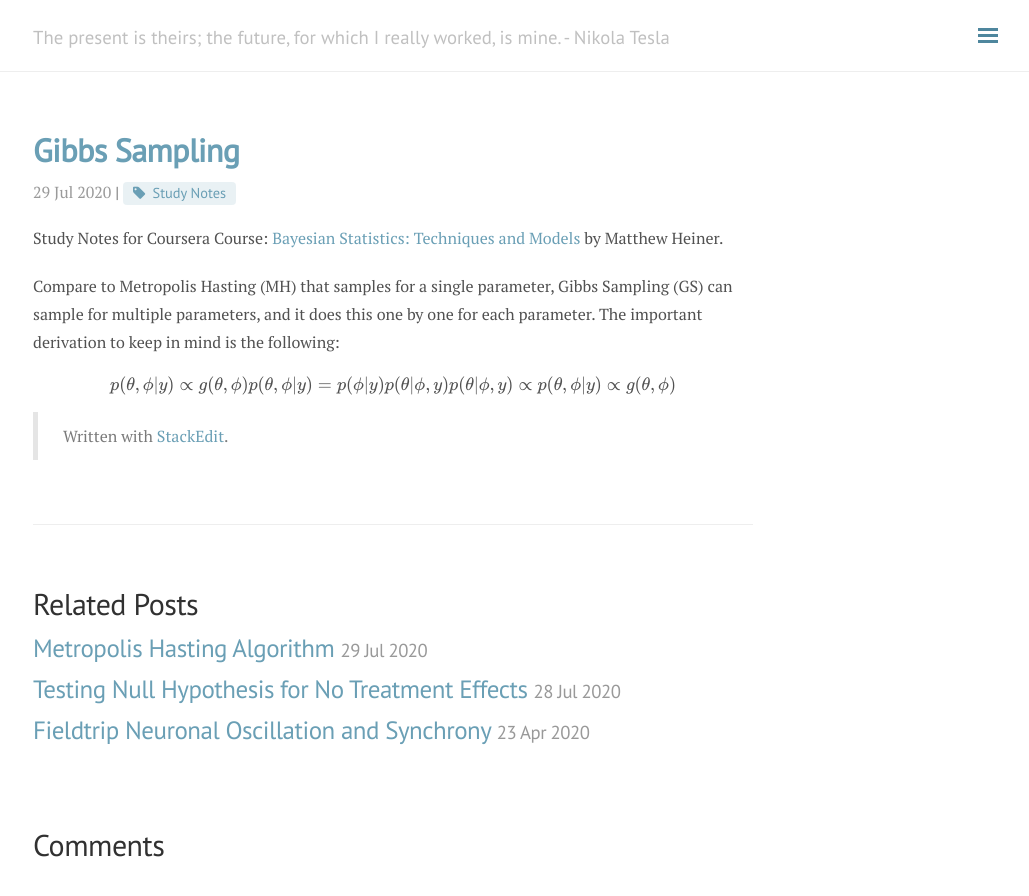
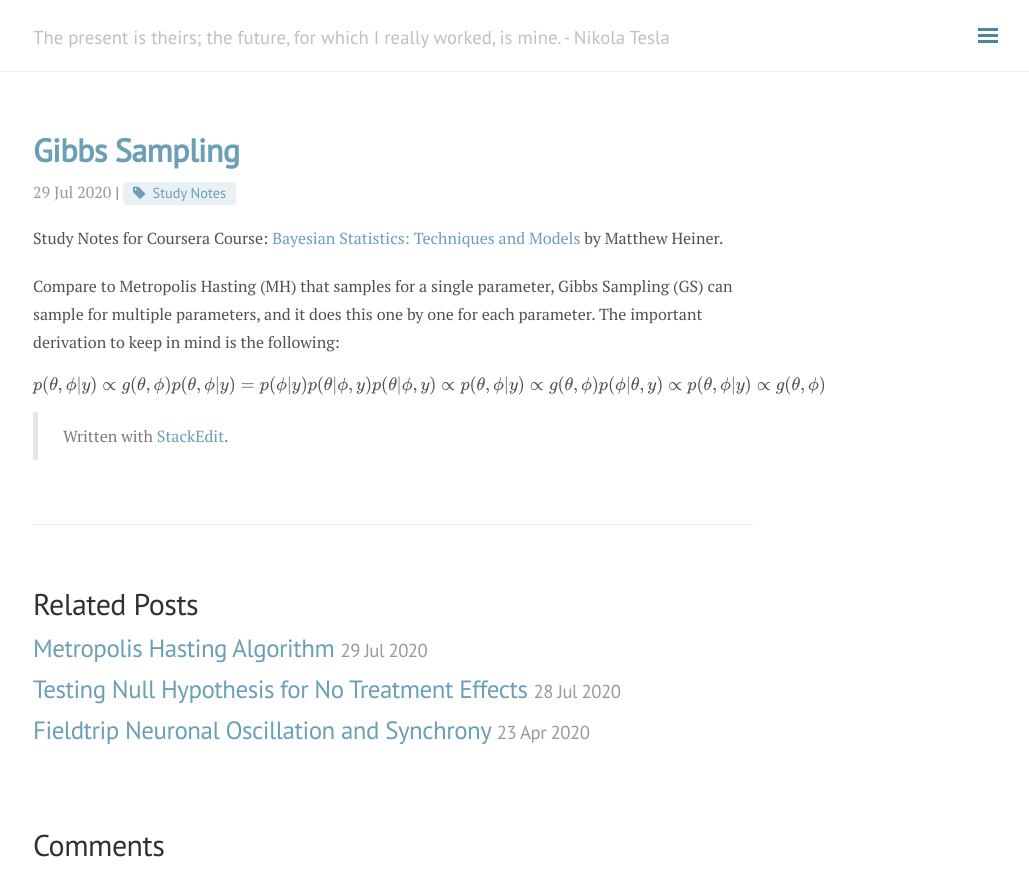
Before and after one commit to andylikescodes/andylikescodes.github.io, a Jekyll site: the page built from _posts/2020-07-29-Gibbs-Sampling.md, in a window 1280 px wide. Shown: the top 896 px of the page, without its empty margins (247-1276 px from the left). Built offline with Jekyll 4.4.1, drawn with Linux system fonts in a browser that asks for light colours; nearby versions of some CDN libraries; formulas are drawn with MathJax 3; comment, search, counter and statistics services are not loaded.

Commit message:
_posts/2020-07-29-Gibbs-Sampling.md updated from https://stackedit.io/

```diff
--- a/_posts/2020-07-29-Gibbs-Sampling.md
+++ b/_posts/2020-07-29-Gibbs-Sampling.md
@@ -11,11 +11,13 @@ Compare to Metropolis Hasting (MH) that samples for a single parameter, Gibbs Sa
 
 $$p(\theta, \phi|y) \propto g(\theta, \phi) \\
     p(\theta, \phi|y) = p(\phi|y)p(\theta|\phi, y)\\
-    p(\theta|\phi, y)\propto p(\theta, \phi|y) \propto g(\theta, \phi)$$
+    p(\theta|\phi, y)\propto p(\theta, \phi|y) \propto g(\theta, \phi) \\
+   p(\phi|\theta, y)\propto p(\theta, \phi|y) \propto g(\theta, \phi) $$
+
 
 
 
 > Written with [StackEdit](https://stackedit.io/).
 <!--stackedit_data:
-eyJoaXN0b3J5IjpbLTEzMzMzNDQ0MTFdfQ==
+eyJoaXN0b3J5IjpbODIxNzgzMjU0XX0=
 -->
```
